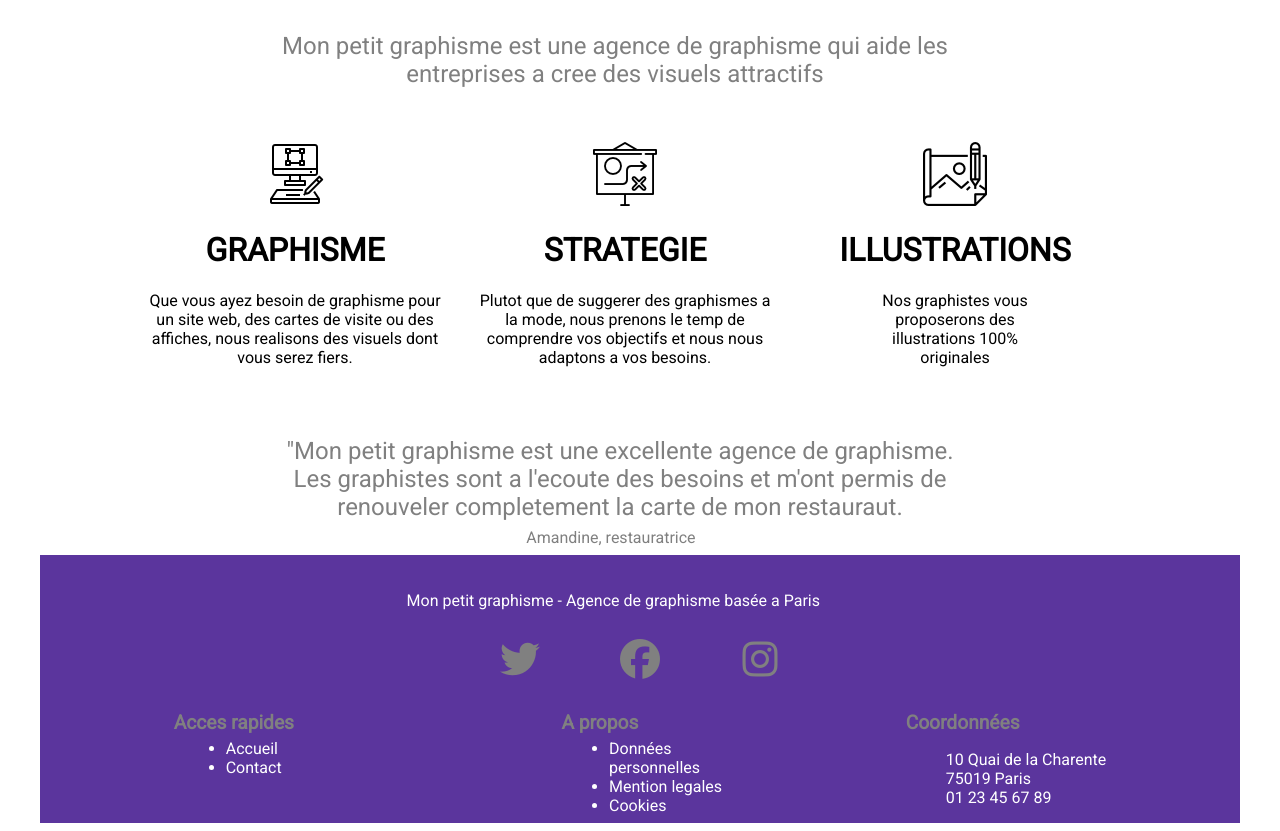
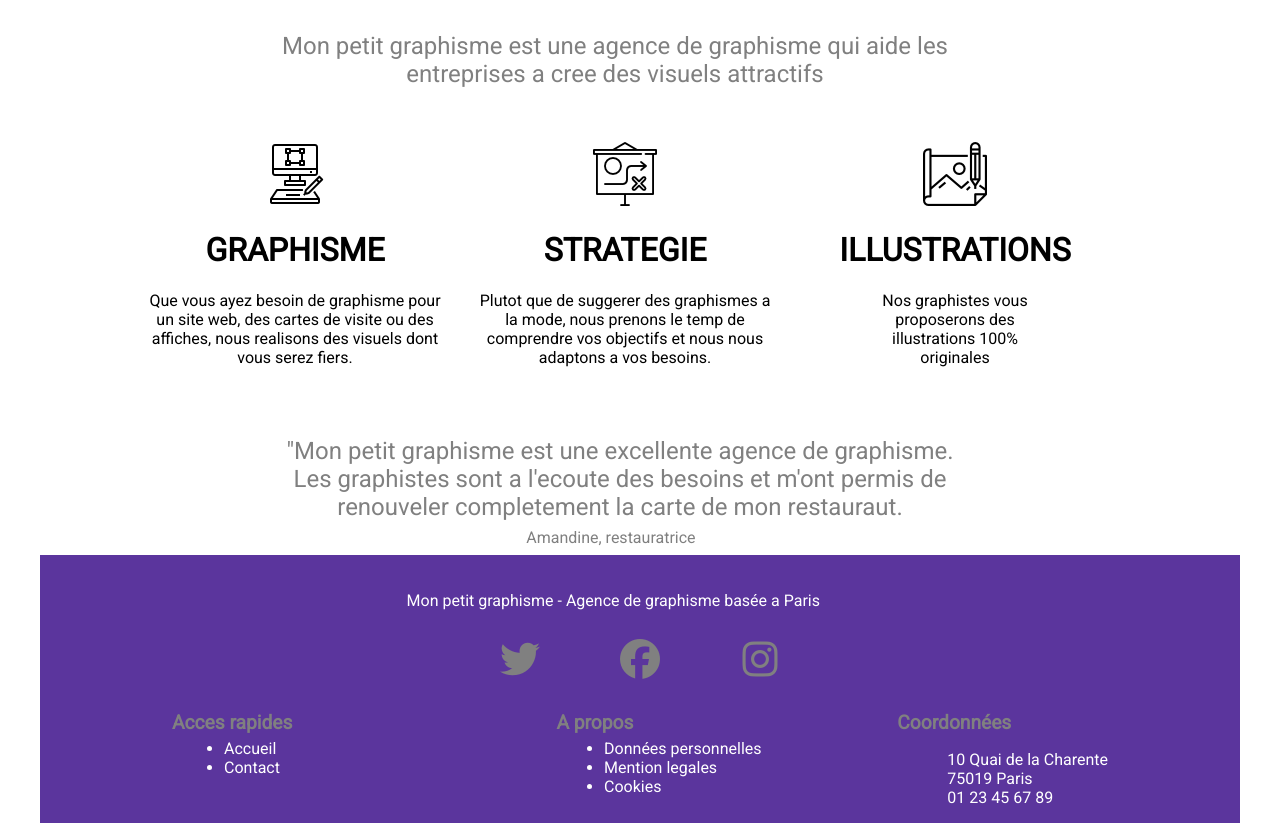
Before and after one commit to KVnatsu/TP01-maquette, a plain HTML site: page index.html in a window 1280 px wide. Shown: the part 609-1440 px from the top of the page. Drawn offline with Linux system fonts and the light colour scheme.

Commit message:
Fix#07 footerInfo change width and margin-left

```diff
--- a/style.css
+++ b/style.css
@@ -166,7 +166,7 @@ footer {
 }
 
 .footerInfo li {
-  width: 150px;
+  width: 200px;
 }
 
 .footerInfo a {
@@ -182,7 +182,6 @@ footer {
 }
 
 .footerInfo p {
-  text-align: justify;
-  margin-left: 40px;
+  margin-left: 50px;
   color: white;
 }
```
